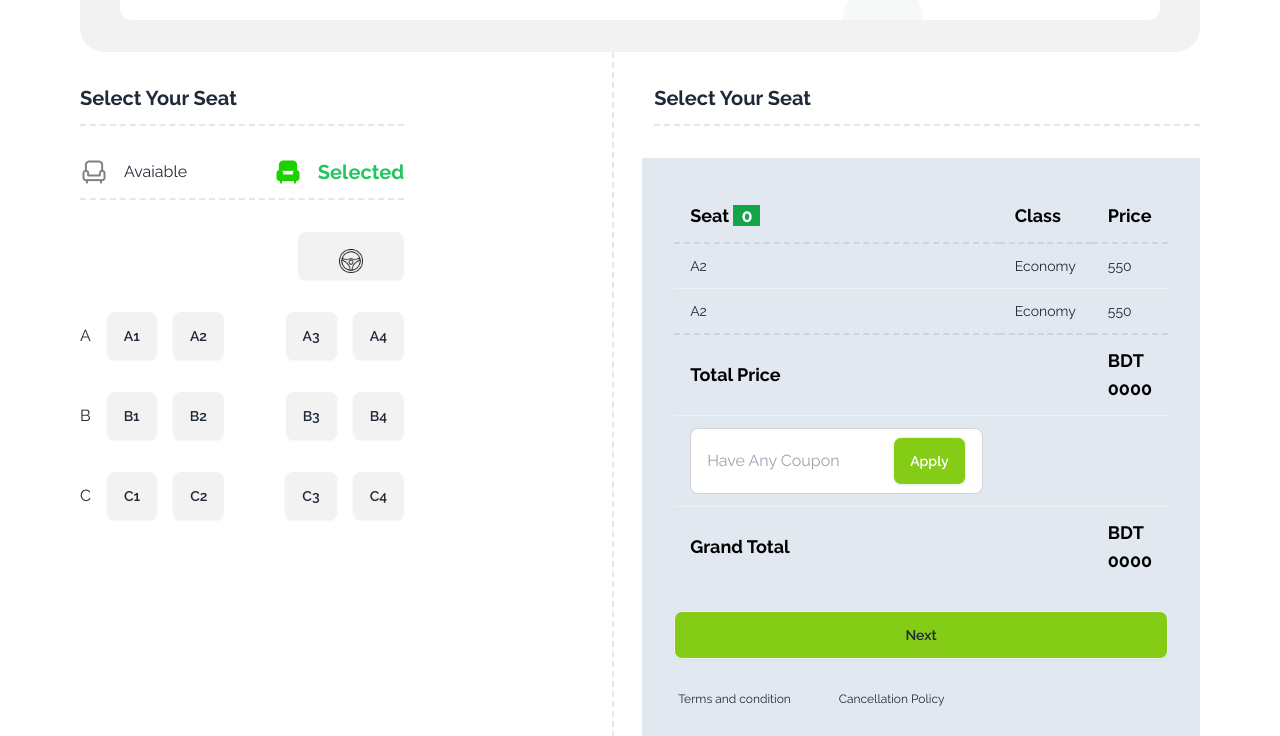
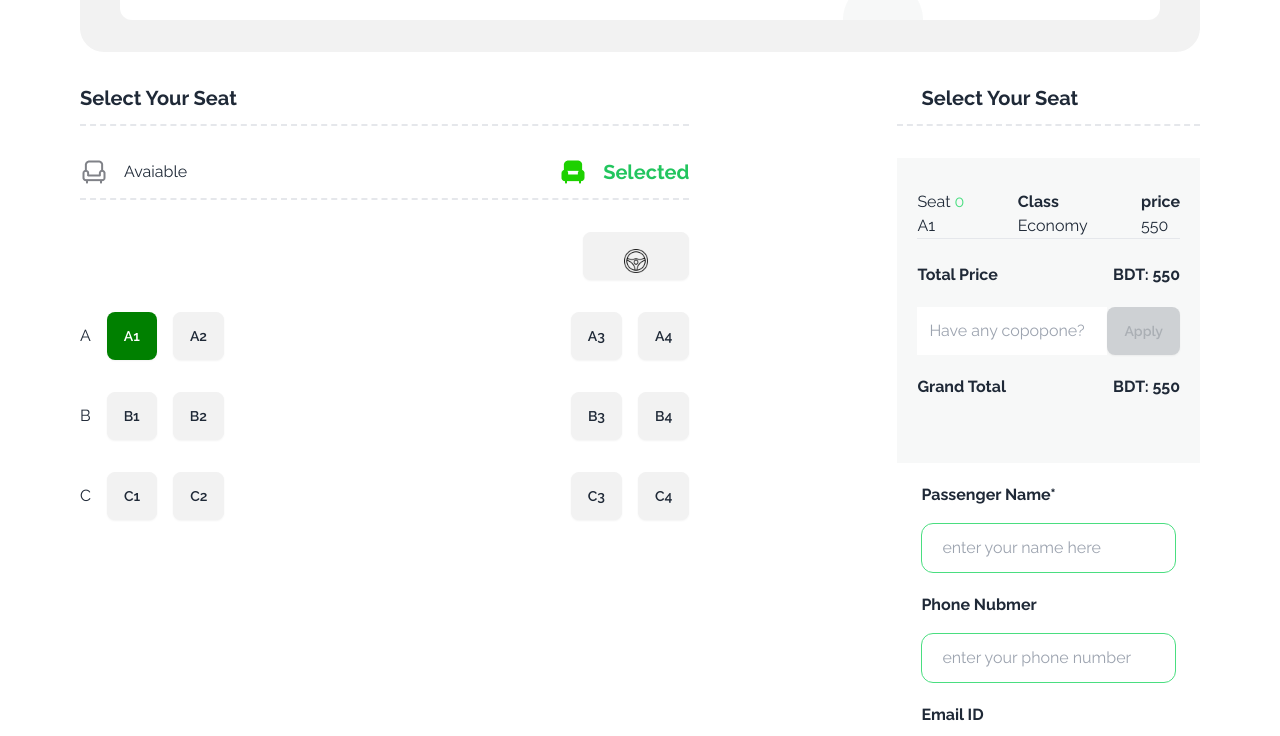
Before and after one commit to soaibislam123/P-ticket-assignment, a plain HTML site: page index.html in a window 1280 px wide. Both pictures are taken after a click on the button "A1". Shown: the part 2003-2739 px from the top of the page. Drawn offline with nearby package versions, Linux system fonts and the light colour scheme.

Commit message:
some js added

```diff
--- a/app.js
+++ b/app.js
@@ -0,0 +1,51 @@
+const colorButtons = document.getElementsByClassName('add-btn');
+
+let count = 0 ;
+let ticketPrice = 550 ;
+
+for(const btn of colorButtons){
+  btn.addEventListener('click', function(e){
+    btn.style.backgroundColor = "green";
+    btn.classList.add('text-yellow-400');
+    btn.disabled = true;
+    btn.style.color = 'white'
+
+    count = count + 1;
+
+    if(count == 4){
+        for(const button of colorButtons){
+            button.setAttribute('disabled', true)
+        }
+    }
+
+    const countedSeat = document.getElementById('seat-amount').innerText;
+    const convertedtotalSeat =parseInt(countedSeat);
+    document.getElementById('seat-amount').innerText = convertedtotalSeat-1;
+
+    const finalPrice = document.getElementById('final-price').innerText;
+    const convertedFinalPrice = parseInt(finalPrice)
+    const mainPrice =  document.getElementById('final-price').innerText= convertedFinalPrice + ticketPrice
+
+    const setBackground = e.target;
+    const seatNumber = e.target.innerText;
+    const p = document.createElement('p')
+        p.innerText = seatNumber
+    const p2 = document.createElement('p')
+        p2.innerText = 'Economy'
+    const p3 = document.createElement('p')
+        p3.innerText = '550'
+
+        pushChildAndSet('list-seat',p)
+        pushChildAndSet('title-class',p2 )
+        pushChildAndSet('prices',p3)
+
+        setInnerText('grand-total', mainPrice)
+        setInnerText('total-price', mainPrice)
+        setInnerText('counted-seat', count)
+
+
+
+
+
+  })
+}
--- a/index.html
+++ b/index.html
@@ -75,7 +75,8 @@
                 </span>
               </h1>
                 <p class="mb-3">Dear passenger we are always available to book your seat at yous destination.Please visit our website and get know our facilities.</p>
-                <button class="btn bg-green-500 border-green-500"><a href="#ticket-body"><span class="text-xl font-bold">Buy Tickets</span></a></button>
+                <button  class="btn bg-green-500 border-green-500"><a href="#ticket-body"><span class="text-xl font-bold">Buy Tickets</span></a></button>
+
               </div>
             </div>
           </div>
@@ -161,7 +162,7 @@
                   <div class="my-5">
                     <button class="btn">
                       <span> <img src="images/seat-green.png" alt="" srcset=""></span>
-                      <span class="text-lg text-green-500"><span>12 </span>Seats Left</span></button>
+                      <span class="text-lg text-green-500"><span id="seat-amount">12 </span>Seats Left</span></button>
                   </div>
 
 
@@ -229,7 +230,7 @@
         <!-- seat section -->
 
 
-        <section id="ticket-body" class="lg:flex gap-52  ">
+        <section id="ticket-body" class="lg:flex gap-52 tickets ">
 
           <!-- seat part -->
 
@@ -261,14 +262,14 @@
              <section class="flex justify-between my-8 items-center">
                 <div class="flex gap-4 items-center">
                   <h1>A</h1>
-                  <button class="btn">A1</button>
-                  <button class="btn">A2</button>
+                  <button  class="btn add-btn">A1</button>
+                  <button  class="btn add-btn">A2</button>
                 </div>
 
                 <div class="flex items-center gap-4">
 
-                  <button class="btn">A3</button>
-                  <button class="btn">A4</button>
+                  <button   class="btn add-btn ">A3</button>
+                  <button   class="btn add-btn ">A4</button>
 
                 </div>
              </section>
@@ -276,14 +277,14 @@
              <section class="flex justify-between my-8 items-center">
               <div class="flex gap-4 items-center">
                 <h1>B</h1>
-                <button class="btn">B1</button>
-                <button class="btn">B2</button>
+                <button class="btn add-btn ">B1</button>
+                <button class="btn add-btn ">B2</button>
               </div>
 
               <div class="flex items-center gap-4">
 
-                <button class="btn">B3</button>
-                <button class="btn">B4</button>
+                <button  class="btn add-btn ">B3</button>
+                <button  class="btn add-btn">B4</button>
 
               </div>
            </section>
@@ -291,34 +292,100 @@
              <section class="flex justify-between my-8 items-center">
               <div class="flex gap-4 items-center">
                 <h1>C</h1>
-                <button class="btn">C1</button>
-                <button class="btn">C2</button>
+                <button class="btn add-btn">C1</button>
+                <button  class="btn add-btn">C2</button>
               </div>
 
-              <div class="flex items-center gap-4">
+              <div class="flex items-center gap-4 ">
 
-                <button class="btn">C3</button>
-                <button class="btn">C4</button>
+                <button  class="btn add-btn">C3</button>
+                <button class="btn add-btn">C4</button>
 
               </div>
            </section>
 
           </section>
 
-          <!-- calculation part -->
-            <section class="border-s-2 border-dashed w-full ">
+
+          <!-- input field -->
+          <div class="flex-grow-0 lg:flex-grow ">
+            <div class="border-b-2 border-dashed my-8 text-xl font-bold pb-3">
+              <h1 class="font-bold pl-6">Select Your Seat</h1>
+            </div>
+
+            <div class="bg-[#F7F8F8] px-5 py-8">
+                <div class="flex gap-4 justify-between ">
+                    <!-- set number -->
+                    <div id="list-seat">
+                        <p>Seat <span id="seat-count" class="text-green-400"> 0</span></p>
+                    </div>
+                    <!-- class -->
+                    <div id="title-class">
+                        <h1 class="font-bold">Class</h1>
+                    </div>
+                    <!-- price -->
+                    <div id="prices">
+                        <h1 class="font-bold">price</h1>
+                    </div>
+                </div>
+                <hr><br>
+                <!-- total cost -->
+                <div class="flex justify-between border-green-400">
+                    <h1 class="font-bold">Total Price</h1>
+                    <h1 class="font-bold">BDT: <span id="final-price"> 0</span></h1>
+                </div>
+
+                <!-- coupon code input field -->
+                <div id="copone-container" class="flex flex-row my-5">
+                    <input id="copone" class=" pl-3 flex-grow" type="text" placeholder="Have any copopone?">
+                    <button  id="copone-btn" class="btn bg-green-500 text-white"
+                        disabled>Apply</button>
+                </div>
+                <!-- grand total -->
+                <div class="flex justify-between mb-8">
+                    <h1 class="font-bold">Grand Total</h1>
+                    <h1 class="font-bold">BDT: <span id="grand-total" class="grand"> 0</span></h1>
+                </div>
+            </div>
+
+            <!-- passenger info -->
+            <div class="flex flex-col gap-5 mt-5 px-6">
+                <div class=" flex flex-col gap-4 ">
+                    <label class="font-bold" for="Passenger Name">Passenger Name*</label>
+                    <input id="name-input" class=" px-5 py-3 rounded-xl flex-grow-0 lg:flex-grow border border-green-400"
+                        type="text" placeholder="enter your name here">
+                </div>
+
+                <div class="flex flex-col gap-4">
+                    <label id="phone-number-input" class="font-bold" for="Phone Number">Phone Nubmer</label>
+                    <input class="px-5 py-3 rounded-xl border border-green-400 " type="number"
+                        placeholder="enter your phone number" aria-placeholder="enter you phone number"
+                        >
+                </div>
+                <div class="flex flex-col gap-4">
+                    <label class="font-bold" for="email">Email ID</label>
+                    <input class="px-5 py-3 rounded-lg border border-green-400" type="email"
+                        placeholder="Enter Your email id">
+                </div>
+                <button  id="next-btn" class="  btn bg-green-500 text-white"
+                    disabled>Next</button>
+            </div>
+        </div>
+
+
+            <!-- <section class="border-s-2 border-dashed w-full ">
                 <div class="ml-10 my-8 pb-3 text-xl font-bold border-b-2 border-dashed">
                   <h1 class="">Select Your Seat</h1>
                 </div>
 
-                <!-- class part -->
-
+                 class part -->
+<!--
                 <section class="bg-slate-200 ml-7 p-8">
 
                   <div class="overflow-x-auto">
                     <table class="table">
-                      <!-- head -->
-                      <thead>
+                       head -->
+                      <!-- <thead>
                         <tr class="border-b-2  border-slate-300 border-dashed  ">
 
                           <th class="text-lg font-bold text-black">Seat <span class="bg-green-600 text-white px-2">0</span></th>
@@ -326,27 +393,27 @@
                           <th class="text-lg font-bold text-black">Price</th>
                         </tr>
                       </thead>
-                      <tbody>
+                      <tbody> -->
                         <!-- row 1 -->
-                        <tr>
+                        <!-- <tr>
                           <td>A2</td>
                           <td>Economy</td>
                           <td>550</td>
                         </tr>
-                        <!-- row 2 -->
-                        <tr class="border-b-2  border-slate-300 border-dashed ">
+                         row 2 -->
+                        <!-- <tr class="border-b-2  border-slate-300 border-dashed ">
                           <td>A2</td>
                           <td>Economy</td>
                           <td>550</td>
-                        </tr>
+                        </tr> -->
 
-                        <tr>
+                        <!-- <tr>
                           <td class="text-lg font-bold text-black">Total Price</td>
                           <td></td>
-                          <td class="text-lg font-bold text-black">BDT 0000</td>
-                        </tr>
+                          <td class="text-lg font-bold text-black">BDT 00</td>
+                        </tr> -->
 
-
+<!--
                       <tr class="ml-14">
                         <td>
                           <label class="input input-bordered flex items-center gap-2 py-8  ">
@@ -356,19 +423,19 @@
                           </button>
                           </label>
                         </td>
-                    </tr>
-
+                    </tr> -->
+<!--
                     <tr>
                       <td class="text-lg font-bold text-black">Grand Total</td>
                       <td></td>
-                      <td class="text-lg font-bold text-black">BDT 0000</td>
+                      <td class="text-lg font-bold text-black">BDT 00</td>
                     </tr>
 
 
                       </tbody>
 
                     </table>
-                  </div>
+                  </div> -->
 
 
 
@@ -413,7 +480,7 @@
 
                             <section> -->
 
-                                <div class="my-6">
+                                <!-- <div class="my-6">
                                   <button class="btn bg-lime-500 lg:w-full">Next</button>
                                 </div>
 
@@ -426,12 +493,12 @@
                                     </label>
                               </div>
 
-                            </section>
+                            </section> -->
 
 
-
+<!--
                 </section>
-            </section>
+            </section> -->
 
 
 
@@ -460,7 +527,7 @@
 
 
   </div>
-
+  <script src="utility.js"></script>
  <script src="app.js"></script>
 </body>
 </html>
--- /dev/null
+++ b/utility.js
@@ -0,0 +1,9 @@
+function setInnerText(id, value){
+    document.getElementById(id).innerText = value
+
+}
+
+function pushChildAndSet(id, value){
+    const push = document.getElementById(id);
+    push.appendChild(value)
+}
```
